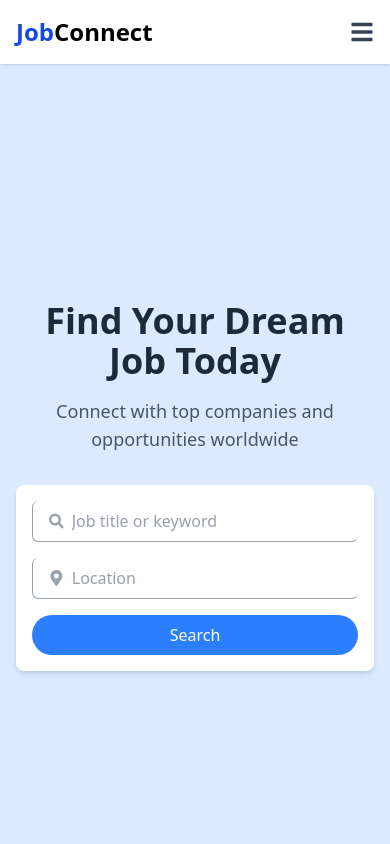
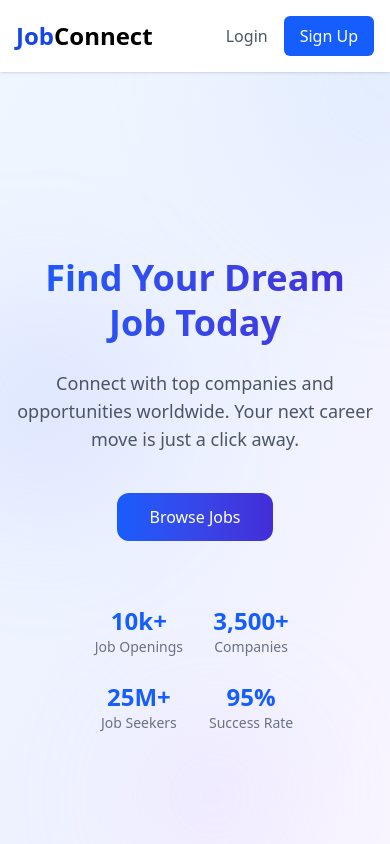
Before and after one commit to shadtorh/jobconnect, a React (Vite) app in the folder client/: page / in a window 390 px wide. Shown: the top 844 px of the page. Built offline with nearby package versions, Linux system fonts and the light colour scheme; no server answers.

Commit message:
cleaning up code

```diff
--- a/client/src/App.jsx
+++ b/client/src/App.jsx
@@ -31,10 +31,10 @@ const PublicLogin = withPublicGuard(Login);
 const PublicSignup = withPublicGuard(Signup);
 const ProtectedDashboard = withAuthGuard(Dashboard);
 const ProtectedRecruiter = withRoleGuard(RecruiterProfile, ["recruiter"]);
-const ProtectedViewApplication = withAuthGuard(ViewApplication, ["recruiter"]);
+const ProtectedViewApplication = withRoleGuard(ViewApplication, ["recruiter"]);
 const ProtectedProfileSettings = withAuthGuard(ProfileSettings);
 const ProtectedSeeker = withRoleGuard(SeekerProfile, ["seeker"]);
-const ProtectedInterviewSession = withAuthGuard(InterviewSession);
+const ProtectedInterviewSession = withRoleGuard(InterviewSession, ["seeker"]); // Assuming InterviewSession is a seeker-only page
 const ProtectedInterviewFeedback = withRoleGuard(InterviewFeedback, ["seeker"]); // Assuming InterviewFeedback is a seeker-only page
 const ProtectedPostJob = withRoleGuard(PostJob, ["recruiter"]); // Assuming PostJob is a recruiter-only page
 const ProtectedEditJob = withRoleGuard(EditJob, ["recruiter"]); // Assuming EditJob is a recruiter-only page
--- a/client/src/components/CTA/CTA.jsx
+++ b/client/src/components/CTA.jsx
@@ -1,6 +1,5 @@
 import React from "react";
 import { FaSearch, FaPlus } from "react-icons/fa";
-import StatsSection from "./StatsSection";
 import { Link } from "react-router-dom";
 
 const CTA = () => {
@@ -28,8 +27,6 @@ const CTA = () => {
 					</button>
 				</div>
 			</div>
-			{/* Stats Section */}
-			<StatsSection />
 		</div>
 	);
 };
--- a/client/src/components/CTA/StatsSection.jsx
+++ /dev/null
@@ -1,25 +0,0 @@
-import React from "react";
-
-const stats = [
-	{ value: "15K+", label: "Active Jobs" },
-	{ value: "8K+", label: "Companies" },
-	{ value: "250K+", label: "Job Seekers" },
-	// { value: "12K+", label: "Placements" },
-];
-
-const StatsSection = () => {
-	return (
-		<div className="bg-white py-8">
-			<div className="max-w-7xl mx-auto grid grid-cols-2 md:grid-cols-4 gap-6 text-center">
-				{stats.map((stat, index) => (
-					<div key={index}>
-						<h3 className="text-3xl font-bold text-blue-600">{stat.value}</h3>
-						<p className="text-sm text-gray-600">{stat.label}</p>
-					</div>
-				))}
-			</div>
-		</div>
-	);
-};
-
-export default StatsSection;
--- a/client/src/components/Hero.jsx
+++ b/client/src/components/Hero.jsx
@@ -1,43 +1,50 @@
-import React from "react";
-// import Navbar from "./navbar/Navbar";
 import { FaSearch, FaMapMarkerAlt } from "react-icons/fa";
 
 const Hero = () => {
 	return (
-		<div className="bg-blue-100 min-h-screen flex flex-col items-center justify-center text-center px-4">
-			<h1 className="text-4xl md:text-5xl font-bold text-gray-800">
-				Find Your Dream Job Today
-			</h1>
-			<p className="text-lg md:text-xl text-gray-600 mt-4">
-				Connect with top companies and opportunities worldwide
-			</p>
+		<div className="relative bg-gradient-to-br from-blue-50 via-indigo-50 to-purple-50 min-h-screen overflow-hidden">
+			{/* Abstract background shapes */}
+			<div className="absolute inset-0 overflow-hidden">
+				<div className="absolute -top-40 -right-40 w-80 h-80 bg-blue-200 rounded-full opacity-20 blur-3xl"></div>
+				<div className="absolute top-1/4 -left-20 w-60 h-60 bg-indigo-300 rounded-full opacity-20 blur-3xl"></div>
+				<div className="absolute bottom-10 right-1/4 w-40 h-40 bg-purple-300 rounded-full opacity-20 blur-3xl"></div>
+			</div>
 
-			{/* Search Bar */}
-			<div className="flex flex-col md:flex-row items-center bg-white shadow-md rounded-lg mt-8 p-4 md:p-2 space-y-4 md:space-y-0 md:space-x-4 w-full max-w-3xl">
-				{/* Job Title Input */}
-				<div className="flex items-center bg-white border-b border-l border-gray-400 px-4 py-2 rounded-md w-full">
-					<FaSearch className="text-gray-400 mr-2" />
-					<input
-						type="text"
-						placeholder="Job title or keyword"
-						className="bg-transparent outline-none w-full text-gray-700"
-					/>
+			{/* Main content */}
+			<div className="relative z-10 container mx-auto px-4 flex flex-col items-center justify-center h-screen">
+				<div className="text-center max-w-3xl mx-auto">
+					<h1 className="text-4xl md:text-6xl font-extrabold text-transparent bg-clip-text bg-gradient-to-r from-blue-600 to-indigo-700 mb-6 leading-tight">
+						Find Your Dream Job Today
+					</h1>
+					<p className="text-lg md:text-xl text-gray-600 mb-10 max-w-2xl mx-auto">
+						Connect with top companies and opportunities worldwide. Your next
+						career move is just a click away.
+					</p>
+
+					<button
+						className="bg-gradient-to-r from-blue-600 to-indigo-700 text-white font-medium py-3 px-8 rounded-xl hover:opacity-90 transition-all duration-200 hover:shadow-lg transform hover:-translate-y-1 active:translate-y-0"
+						onClick={() => (window.location.href = "/jobs")}
+					>
+						Browse Jobs
+					</button>
 				</div>
 
-				{/* Location Input */}
-				<div className="flex items-center bg-white border-b border-l border-gray-400 px-4 py-2 rounded-md w-full">
-					<FaMapMarkerAlt className="text-gray-400 mr-2" />
-					<input
-						type="text"
-						placeholder="Location"
-						className="bg-transparent outline-none w-full text-gray-700"
-					/>
+				{/* Stats or trust indicators */}
+				<div className="mt-16 grid grid-cols-2 md:grid-cols-4 gap-6 max-w-3xl mx-auto">
+					{[
+						{ number: "10k+", label: "Job Openings" },
+						{ number: "3,500+", label: "Companies" },
+						{ number: "25M+", label: "Job Seekers" },
+						{ number: "95%", label: "Success Rate" },
+					].map((stat, index) => (
+						<div key={index} className="text-center">
+							<p className="text-2xl md:text-3xl font-bold text-blue-600">
+								{stat.number}
+							</p>
+							<p className="text-gray-500 text-sm">{stat.label}</p>
+						</div>
+					))}
 				</div>
-
-				{/* Search Button */}
-				<button className="bg-blue-500 text-white px-6 py-2 rounded-full hover:bg-blue-800 transition w-full md:w-auto cursor-pointer hover:scale-105 ">
-					Search
-				</button>
 			</div>
 		</div>
 	);
--- a/client/src/components/index.js
+++ b/client/src/components/index.js
@@ -1,13 +1,10 @@
 export { default as Navbar } from "./navbar/Navbar";
 export { default as Hero } from "./Hero";
 export { default as JobListing } from "../pages/JobListing";
-
 export { default as JobCard } from "./JobCard";
 export { default as PopularCategories } from "./PopularCategories";
-
-export { default as CTA } from "./CTA/CTA";
+export { default as CTA } from "./CTA";
 export { default as AuthButtons } from "./navbar/AuthButtons";
-export { default as NavLinks } from "./navbar/NavLinks";
 export { default as Footer } from "./Footer";
 export { default as Layout } from "./Layout";
 export { default as JobListingCard } from "./JobListing/JobListingCard";
--- a/client/src/components/navbar/AuthButtons.jsx
+++ b/client/src/components/navbar/AuthButtons.jsx
@@ -57,8 +57,10 @@ const AuthButtons = () => {
 					onClick={() => setDropdownOpen(!dropdownOpen)}
 					className="flex items-center space-x-2 bg-gray-100 hover:bg-gray-200 rounded-full py-2 px-4 transition"
 				>
-					<div className="w-8 h-8 bg-blue-600 rounded-full flex items-center justify-center text-white">
-						<FaUser />
+					<div className="w-8 h-8 md:w-10 md:h-10 rounded-full overflow-hidden bg-gray-200 border-2 border-blue-500">
+						<div className="w-full h-full flex items-center justify-center bg-blue-100 text-blue-600">
+							{user.first_name ? user.first_name[0].toUpperCase() : "U"}
+						</div>
 					</div>
 					<span className="font-medium">{user.first_name}</span>
 				</button>
@@ -87,26 +89,6 @@ const AuthButtons = () => {
 						>
 							<FaTachometerAlt className="mr-2" /> Dashboard
 						</button>
-
-						{/* Add more conditional role-specific links if needed */}
-						{user.role === "recruiter" && (
-							<Link
-								to="/post-job"
-								className="block px-4 py-2 text-sm text-gray-700 hover:bg-gray-100 flex items-center"
-								onClick={() => setDropdownOpen(false)}
-							>
-								<FaUser className="mr-2" /> Post a Job
-							</Link>
-						)}
-						{user.role === "seeker" && (
-							<Link
-								to="/applications"
-								className="block px-4 py-2 text-sm text-gray-700 hover:bg-gray-100 flex items-center"
-								onClick={() => setDropdownOpen(false)}
-							>
-								<FaUser className="mr-2" /> My Applications
-							</Link>
-						)}
 
 						<button
 							onClick={handleSettings}
--- a/client/src/components/navbar/NavLinks.jsx
+++ /dev/null
@@ -1,28 +0,0 @@
-import React from "react";
-import { FaHome, FaBriefcase, FaInfoCircle, FaEnvelope } from "react-icons/fa";
-import { Link } from "react-router-dom";
-
-const links = [
-	{ icon: <FaHome />, label: "Home", path: "/" },
-	{ icon: <FaBriefcase />, label: "Jobs", path: "/jobs" },
-	// { icon: <FaInfoCircle />, label: "About" },
-	// { icon: <FaEnvelope />, label: "Contact" },
-];
-
-const NavLinks = () => {
-	return (
-		<>
-			{links.map((link, index) => (
-				<li
-					key={index}
-					className="flex items-center space-x-2 hover:text-blue-600  cursor-pointer transition"
-				>
-					{link.icon}
-					<Link to={link.path}>{link.label}</Link>
-				</li>
-			))}
-		</>
-	);
-};
-
-export default NavLinks;
--- a/client/src/components/navbar/Navbar.jsx
+++ b/client/src/components/navbar/Navbar.jsx
@@ -1,16 +1,9 @@
-import React, { useState } from "react";
-import { FaBars, FaTimes } from "react-icons/fa";
-import NavLinks from "./NavLinks";
+import React from "react";
+
 import AuthButtons from "./AuthButtons";
 import { Link } from "react-router-dom";
 
 const Navbar = () => {
-	const [isMobileMenuOpen, setIsMobileMenuOpen] = useState(false);
-
-	const toggleMobileMenu = () => {
-		setIsMobileMenuOpen(!isMobileMenuOpen);
-	};
-
 	return (
 		<nav className="bg-base-100 text-gray-500 sticky top-0 z-50 shadow-sm">
 			<div className="flex justify-between items-center p-4 max-w-7xl mx-auto">
@@ -21,38 +14,11 @@ const Navbar = () => {
 					</Link>
 				</h1>
 
-				{/* Mobile Menu Button */}
-				<button
-					className="md:hidden text-gray-700 focus:outline-none"
-					onClick={toggleMobileMenu}
-					aria-label="Toggle mobile menu"
-				>
-					{isMobileMenuOpen ? <FaTimes size={24} /> : <FaBars size={24} />}
-				</button>
-
-				{/* Desktop Links - Hidden on mobile */}
-				<div className="hidden md:flex space-x-10 text-lg">
-					<NavLinks />
-				</div>
-
-				{/* Desktop Auth or Profile - Hidden on mobile */}
-				<div className="hidden md:flex space-x-4 items-center">
+				{/* Auth or Profile - Always visible */}
+				<div className="flex space-x-4 items-center">
 					<AuthButtons />
 				</div>
 			</div>
-
-			{/* Mobile Menu - Only shown when open */}
-			{isMobileMenuOpen && (
-				<div className="md:hidden bg-white border-t border-gray-200 py-3 px-4 animate-fadeIn">
-					<div className="flex flex-col space-y-4">
-						<NavLinks mobile={true} />
-						<hr className="my-2" />
-						<div className="flex flex-col space-y-3">
-							<AuthButtons mobile={true} />
-						</div>
-					</div>
-				</div>
-			)}
 		</nav>
 	);
 };
--- a/client/src/pages/Dashboard.jsx
+++ b/client/src/pages/Dashboard.jsx
@@ -1,4 +1,4 @@
-import React, { useEffect } from "react";
+import React from "react";
 import { Navigate } from "react-router-dom";
 import { useAuthStore } from "../store/useAuthStore";
 
--- a/client/src/pages/EditJob.jsx
+++ b/client/src/pages/EditJob.jsx
@@ -3,6 +3,7 @@ import { useNavigate, useParams } from "react-router-dom";
 import { toast } from "react-toastify";
 import { useJobStore } from "../store/useJobStore";
 import { categories, jobTypes, locations, experienceLevels } from "../data";
+import { Loading } from "../components";
 
 const EditJob = () => {
 	const navigate = useNavigate();
@@ -80,11 +81,7 @@ const EditJob = () => {
 	};
 
 	if (isLoading) {
-		return (
-			<div className="flex items-center justify-center h-screen">
-				<div className="animate-spin rounded-full h-12 w-12 border-t-2 border-b-2 border-blue-500"></div>
-			</div>
-		);
+		return <Loading />;
 	}
 
 	return (
```
Also changed, not shown: client/src/pages/JobDetails.jsx (+34 -12 lines), 2 other files (tests, documents, lock files or other folders).
